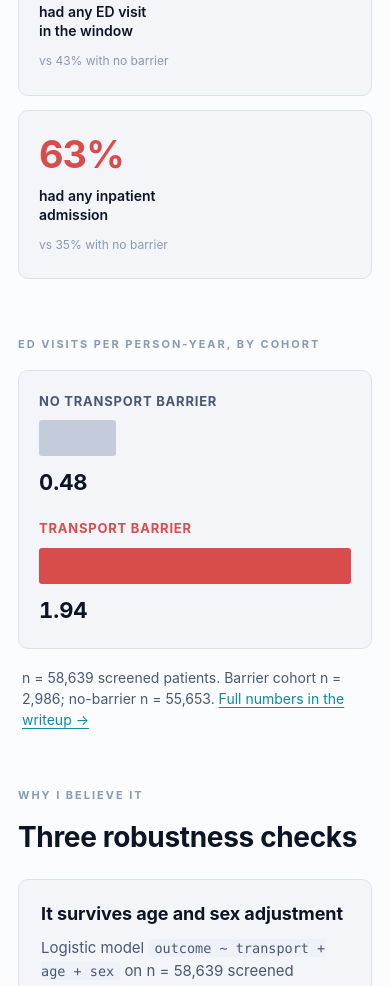
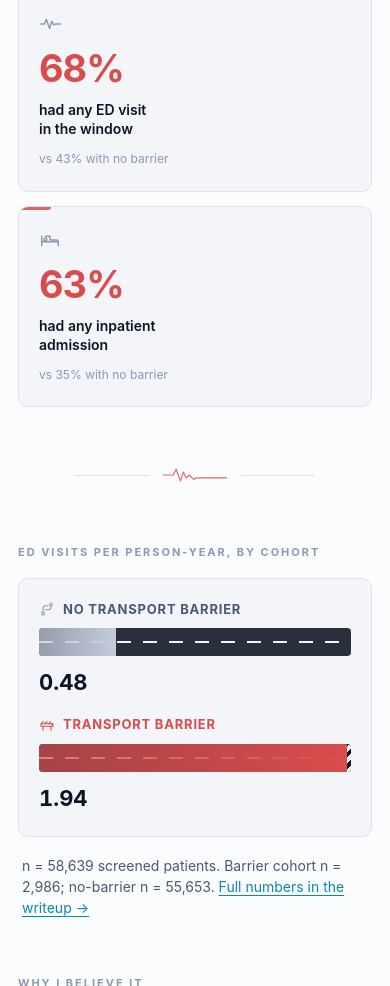
Before and after one commit to Builder106/datafest-2026, a plain HTML site: page docs/index.html in a window 390 px wide. Shown: the part 1014-2000 px from the top of the page. Drawn offline with Linux system fonts and the light colour scheme; files whose address does not match are found by name.

Commit message:
Theme site UI around healthcare + transportation.
The page now visually signals its subject rather than reading as a
generic data report:

- Stat cards get thematic glyphs (shield, ambulance, pulse, hospital
  bed) in inline-SVG via a sprite at the top of the body.
- The ED visits-per-person-year bar chart is rendered as two road
  lanes: dark asphalt track with center dashed lane markings, the
  transport-barrier lane capped with a diagonal-striped roadblock at
  the right edge. Lane labels carry route / barrier icons.
- Robustness check cards lead with a shield / replicate / scale icon
  to make the three-checks rhythm scannable.
- Two ECG pulse-line dividers thread between the answer and the chart,
  and again before "What it means", giving the page a heartbeat.

CSS adds three palette tokens (--asphalt, --lane-marker, --sage) and a
reusable .icon class that inherits color from its parent, so the icons
stay correct in both light and dark mode.

```diff
--- a/docs/index.html
+++ b/docs/index.html
@@ -17,6 +17,54 @@
   <link rel="stylesheet" href="style.css">
 </head>
 <body>
+  <svg xmlns="http://www.w3.org/2000/svg" style="display:none" aria-hidden="true">
+    <defs>
+      <symbol id="i-pulse" viewBox="0 0 24 24">
+        <path d="M2 12h4l2-5 3.5 10 2.5-8 2 4 2-1h6"/>
+      </symbol>
+      <symbol id="i-ambulance" viewBox="0 0 24 24">
+        <path d="M2 8.5A1.5 1.5 0 0 1 3.5 7H13v9.5H4.5A1.5 1.5 0 0 1 3 15.5z"/>
+        <path d="M13 10.5h4.4a1 1 0 0 1 .8.4l2.6 3.4a1 1 0 0 1 .2.6V16a1 1 0 0 1-1 1H13z"/>
+        <circle cx="7" cy="18.5" r="1.8"/>
+        <circle cx="17" cy="18.5" r="1.8"/>
+        <path d="M7.5 10.5v3M6 12h3"/>
+      </symbol>
+      <symbol id="i-bed" viewBox="0 0 24 24">
+        <path d="M3 18V8M3 14h18M21 18v-4a2 2 0 0 0-2-2h-7V8H7"/>
+        <circle cx="7" cy="11.5" r="1.6"/>
+      </symbol>
+      <symbol id="i-route" viewBox="0 0 24 24">
+        <circle cx="6" cy="19" r="2"/>
+        <circle cx="18" cy="5" r="2"/>
+        <path d="M6 17V11a4 4 0 0 1 4-4h4M18 7v2a4 4 0 0 1-4 4H9"/>
+      </symbol>
+      <symbol id="i-clipboard" viewBox="0 0 24 24">
+        <path d="M9 4h6a1 1 0 0 1 1 1v2H8V5a1 1 0 0 1 1-1z"/>
+        <path d="M16 5h2a1 1 0 0 1 1 1v14a1 1 0 0 1-1 1H6a1 1 0 0 1-1-1V6a1 1 0 0 1 1-1h2"/>
+        <path d="M9 13h6M9 17h4"/>
+      </symbol>
+      <symbol id="i-barrier" viewBox="0 0 24 24">
+        <path d="M3 10h18v4H3zM6 14v6M18 14v6"/>
+        <path d="M3.5 10l3-3M9 10l3-3M14.5 10l3-3M20 10l-1 1"/>
+      </symbol>
+      <symbol id="i-shield" viewBox="0 0 24 24">
+        <path d="M12 3l8 3v6c0 5-3.4 8-8 9-4.6-1-8-4-8-9V6z"/>
+        <path d="M9 12l2 2 4-4.5"/>
+      </symbol>
+      <symbol id="i-replicate" viewBox="0 0 24 24">
+        <rect x="8" y="8" width="12" height="12" rx="2"/>
+        <path d="M16 4H6a2 2 0 0 0-2 2v10"/>
+      </symbol>
+      <symbol id="i-scale" viewBox="0 0 24 24">
+        <path d="M3 20h18M6 20V11M11 20V7M16 20v-7M21 20v-4"/>
+      </symbol>
+      <symbol id="i-quote-route" viewBox="0 0 24 24">
+        <circle cx="5" cy="19" r="1.6"/>
+        <path d="M5 17V8a3 3 0 0 1 3-3h11M14 5l5-0M19 5v3"/>
+      </symbol>
+    </defs>
+  </svg>
+
   <header class="hero">
     <picture>
       <source media="(prefers-color-scheme: dark)" srcset="assets/banner-dark.svg" type="image/svg+xml">
@@ -38,21 +86,25 @@
       <p class="kicker">The answer</p>
       <ul class="stats">
         <li>
+          <svg class="icon stat-icon" aria-hidden="true"><use href="#i-shield"/></svg>
           <span class="stat-num">3.17</span>
           <span class="stat-label">Adjusted OR<br>for any ED visit</span>
           <span class="stat-foot">95% CI 2.93&ndash;3.43</span>
         </li>
         <li>
+          <svg class="icon stat-icon" aria-hidden="true"><use href="#i-ambulance"/></svg>
           <span class="stat-num">1.94</span>
           <span class="stat-label">ED visits per<br>person-year</span>
           <span class="stat-foot">vs 0.48 with no barrier</span>
         </li>
         <li>
+          <svg class="icon stat-icon" aria-hidden="true"><use href="#i-pulse"/></svg>
           <span class="stat-num">68%</span>
           <span class="stat-label">had any ED visit<br>in the window</span>
           <span class="stat-foot">vs 43% with no barrier</span>
         </li>
         <li>
+          <svg class="icon stat-icon" aria-hidden="true"><use href="#i-bed"/></svg>
           <span class="stat-num">63%</span>
           <span class="stat-label">had any inpatient<br>admission</span>
           <span class="stat-foot">vs 35% with no barrier</span>
@@ -60,16 +112,20 @@
       </ul>
     </section>
 
+    <div class="divider" aria-hidden="true">
+      <svg viewBox="0 0 88 24"><path d="M0 12h14l4-8 6 16 4-12 4 8 4-4 6 6 4-2h42"/></svg>
+    </div>
+
     <section class="visual-wrap">
       <p class="kicker">ED visits per person-year, by cohort</p>
       <div class="bars">
         <div class="bar-row">
-          <span class="bar-label">No transport barrier</span>
+          <span class="bar-label"><svg class="icon" aria-hidden="true"><use href="#i-route"/></svg>No transport barrier</span>
           <div class="bar-track"><div class="bar bar-cool" style="width: 24.7%"></div></div>
           <span class="bar-value">0.48</span>
         </div>
         <div class="bar-row">
-          <span class="bar-label">Transport barrier</span>
+          <span class="bar-label"><svg class="icon" aria-hidden="true"><use href="#i-barrier"/></svg>Transport barrier</span>
           <div class="bar-track"><div class="bar bar-warm" style="width: 100%"></div></div>
           <span class="bar-value">1.94</span>
         </div>
@@ -82,11 +138,11 @@
       <h2>Three robustness checks</h2>
       <div class="check-grid">
         <div class="check">
-          <h3>It survives age and sex adjustment</h3>
+          <h3><svg class="icon" aria-hidden="true"><use href="#i-shield"/></svg>It survives age and sex adjustment</h3>
           <p>Logistic model <code>outcome ~ transport + age + sex</code> on n&nbsp;=&nbsp;58,639 screened patients. Adjusted OR <strong>3.17</strong> (95% CI 2.93&ndash;3.43) for any ED use. Barrier patients are also <em>younger</em> (median 51 vs 61), so this isn't an age artifact.</p>
         </div>
         <div class="check">
-          <h3>It replicates inside every chronic disease</h3>
+          <h3><svg class="icon" aria-hidden="true"><use href="#i-replicate"/></svg>It replicates inside every chronic disease</h3>
           <p>Restricting to patients with hypertension, type&nbsp;2 diabetes, CKD, or AFib index encounters, the 180-day ED-return rate roughly doubles:</p>
           <ul class="check-list">
             <li>HTN <strong>33% vs 15%</strong></li>
@@ -96,11 +152,15 @@
           </ul>
         </div>
         <div class="check">
-          <h3>The scale is real</h3>
+          <h3><svg class="icon" aria-hidden="true"><use href="#i-scale"/></svg>The scale is real</h3>
           <p><strong>7,675,801</strong> encounters across <strong>947,685</strong> patients, 2022-01-01 through 2025-12-31. A 12-domain social-determinants questionnaire identifies the cohort. The effect is robust to multiple cohort definitions and outcome variants.</p>
         </div>
       </div>
     </section>
+
+    <div class="divider" aria-hidden="true">
+      <svg viewBox="0 0 88 24"><path d="M0 12h14l4-8 6 16 4-12 4 8 4-4 6 6 4-2h42"/></svg>
+    </div>
 
     <section class="implication">
       <p class="kicker">What it means</p>
--- a/docs/style.css
+++ b/docs/style.css
@@ -11,6 +11,9 @@
   --warn: #d94c4c;
   --cool-bar: #c4ccdb;
   --code-bg: #eef1f7;
+  --asphalt: #2a2f3d;
+  --lane-marker: #f3f5f9;
+  --sage: #2e8a6b;
 }
 
 @media (prefers-color-scheme: dark) {
@@ -26,6 +29,9 @@
     --warn: #ff7676;
     --cool-bar: #3a4a6c;
     --code-bg: #142037;
+    --asphalt: #0a0f1a;
+    --lane-marker: #4a5872;
+    --sage: #4ec0a0;
   }
 }
 
@@ -109,6 +115,19 @@ code {
 }
 .question .answer strong { color: var(--warn); }
 
+/* Reusable icon */
+.icon {
+  width: 1em;
+  height: 1em;
+  vertical-align: -0.15em;
+  fill: none;
+  stroke: currentColor;
+  stroke-width: 1.6;
+  stroke-linecap: round;
+  stroke-linejoin: round;
+  flex-shrink: 0;
+}
+
 /* Stat cards */
 .stats {
   list-style: none;
@@ -120,12 +139,30 @@ code {
 }
 .stats li {
   margin: 0;
-  padding: 24px 20px;
+  padding: 22px 20px;
   background: var(--surface);
   border: 1px solid var(--border);
   border-radius: 10px;
   display: flex;
   flex-direction: column;
+  position: relative;
+  overflow: hidden;
+}
+.stats li::before {
+  content: "";
+  position: absolute;
+  top: 0;
+  left: 0;
+  width: 32px;
+  height: 3px;
+  background: var(--warn);
+  border-radius: 0 0 3px 0;
+  opacity: 0.85;
+}
+.stat-icon {
+  font-size: 22px;
+  color: var(--dim);
+  margin-bottom: 14px;
 }
 .stat-num {
   font-size: 44px;
@@ -148,19 +185,19 @@ code {
   margin-top: 10px;
 }
 
-/* Bar comparison */
+/* Bar comparison rendered as road lanes */
 .bars {
   background: var(--surface);
   border: 1px solid var(--border);
   border-radius: 10px;
-  padding: 28px 28px 22px;
+  padding: 24px 24px 18px;
 }
 .bar-row {
   display: grid;
   grid-template-columns: 200px 1fr 60px;
   align-items: center;
   gap: 16px;
-  margin-bottom: 18px;
+  margin-bottom: 14px;
 }
 .bar-row:last-of-type { margin-bottom: 0; }
 .bar-label {
@@ -169,19 +206,58 @@ code {
   text-transform: uppercase;
   font-weight: 700;
   color: var(--muted);
+  display: inline-flex;
+  align-items: center;
+  gap: 8px;
 }
+.bar-label .icon { font-size: 16px; color: var(--dim); }
 .bar-row:nth-child(2) .bar-label { color: var(--warn); }
+.bar-row:nth-child(2) .bar-label .icon { color: var(--warn); }
 .bar-track {
-  height: 36px;
-  background: transparent;
+  height: 38px;
+  background: var(--asphalt);
   position: relative;
+  border-radius: 4px;
+  overflow: hidden;
+  /* center dashed lane marking */
+  background-image: linear-gradient(
+    to right,
+    var(--lane-marker) 0,
+    var(--lane-marker) 14px,
+    transparent 14px,
+    transparent 26px
+  );
+  background-repeat: repeat-x;
+  background-size: 26px 2px;
+  background-position: left center;
 }
 .bar {
   height: 100%;
-  border-radius: 3px;
+  position: relative;
+  z-index: 1;
 }
-.bar-cool { background: var(--cool-bar); }
-.bar-warm { background: var(--warn); }
+.bar-cool {
+  background: linear-gradient(90deg, color-mix(in srgb, var(--cool-bar) 70%, transparent), var(--cool-bar));
+}
+.bar-warm {
+  background: linear-gradient(90deg, color-mix(in srgb, var(--warn) 70%, transparent), var(--warn));
+}
+/* roadblock cap at end of barrier lane */
+.bar-warm::after {
+  content: "";
+  position: absolute;
+  top: -3px;
+  right: -2px;
+  bottom: -3px;
+  width: 6px;
+  background:
+    repeating-linear-gradient(
+      135deg,
+      var(--text) 0 4px,
+      var(--lane-marker) 4px 8px
+    );
+  border-radius: 1px;
+}
 .bar-value {
   font-size: 22px;
   font-weight: 700;
@@ -207,6 +283,17 @@ code {
   background: var(--surface);
   border: 1px solid var(--border);
   border-radius: 10px;
+  position: relative;
+}
+.check h3 {
+  display: flex;
+  align-items: flex-start;
+  gap: 10px;
+}
+.check h3 .icon {
+  font-size: 20px;
+  color: var(--accent);
+  margin-top: 1px;
 }
 .check p { font-size: 15px; line-height: 1.55; color: var(--muted); margin: 0 0 10px; }
 .check p:last-child { margin-bottom: 0; }
@@ -223,6 +310,33 @@ code {
 }
 .check-list li { color: var(--muted); font-variant-numeric: tabular-nums; }
 .check-list li strong { color: var(--warn); font-weight: 700; }
+
+/* ECG pulse divider — thematic separator between sections */
+.divider {
+  margin: 56px auto;
+  max-width: 320px;
+  display: flex;
+  align-items: center;
+  gap: 14px;
+  color: var(--dim);
+}
+.divider::before,
+.divider::after {
+  content: "";
+  flex: 1;
+  height: 1px;
+  background: var(--border);
+}
+.divider svg {
+  width: 88px;
+  height: 24px;
+  fill: none;
+  stroke: var(--warn);
+  stroke-width: 1.6;
+  stroke-linecap: round;
+  stroke-linejoin: round;
+  opacity: 0.85;
+}
 
 /* Implication blockquote */
 .implication blockquote {
@@ -322,7 +436,10 @@ footer a:hover { color: var(--accent); }
   .deliverables { grid-template-columns: 1fr; }
   .bar-row { grid-template-columns: 1fr; gap: 8px; }
   .bar-value { text-align: left; }
+  .bar-track { height: 28px; }
   .bars { padding: 20px; }
+  .divider { margin: 40px auto; max-width: 240px; }
+  .divider svg { width: 64px; }
   .implication blockquote { padding: 22px 24px; }
   .implication blockquote p { font-size: 17px; }
 }
```
